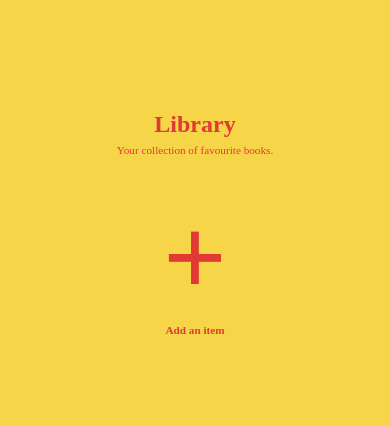
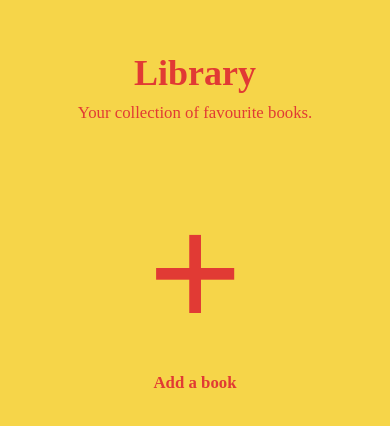
Before and after one commit to yaadevmohit/library, a React (Vite) app: page / in a window 390 px wide. Shown: the part 204-630 px from the top of the page. Built offline with nearby package versions, Linux system fonts and the light colour scheme; a web font is replaced by a local one.

Commit message:
increase base size mobile

```diff
--- a/src/components/PlusButton.tsx
+++ b/src/components/PlusButton.tsx
@@ -1,8 +1,10 @@
-import { useState } from "react"
+import { useContext, useState } from "react"
 import AddBookForm from "./AddBookForm"
 import "./styles/plus-button.css"
+import { BooksContext } from "../App"
 
 const PlusButton = () => {
+    const { books } = useContext(BooksContext)
     const [plusClicked, setPlusClicked] = useState(false)
     function handleClick() {
         setPlusClicked(prevState => !prevState)
@@ -14,7 +16,7 @@ const PlusButton = () => {
         :
         <div className="input-container plus">
             <button className="plus-button" onClick={handleClick}>+</button>
-            <span className="plus-btn-info">Add an item</span>
+            {books.length < 1 && <span className="plus-btn-info">Add a book</span>}
         </div>
     )
 }
--- a/src/index.css
+++ b/src/index.css
@@ -39,6 +39,6 @@ p {
 
 @media only screen and (max-width: 600px) {
 html {
-  font-size: 8px;
+  font-size: 12px;
 }
 }
```
